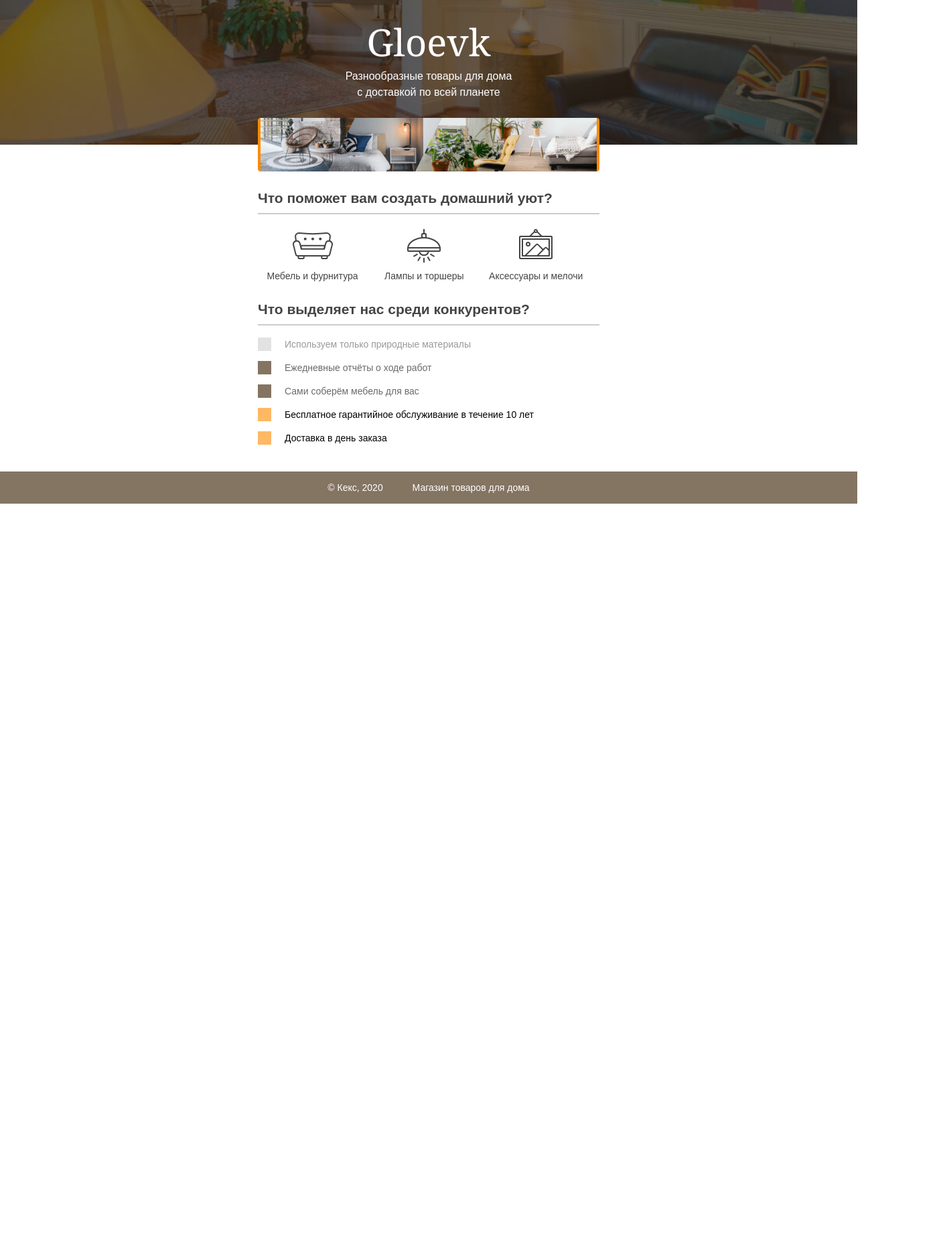
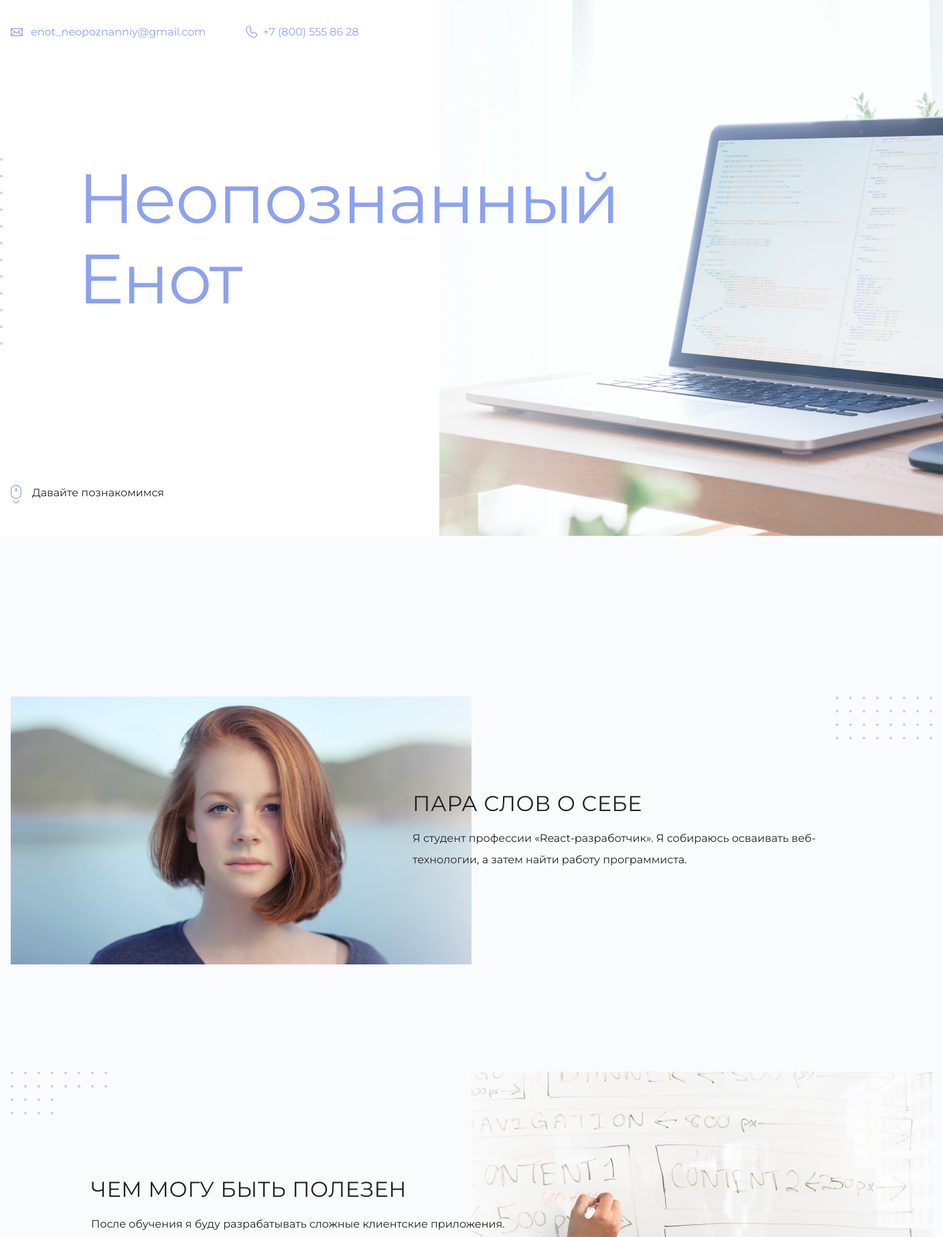
Before and after one commit to vokiss/myFirstRepo, a plain HTML site: page index.html in a window 1280 px wide. Shown: the top 1847 px of the page at 67% size, 1408 px wide, since content can reach past the window. Before the commit the page ends 800 px from the top, so only its background shows below. Drawn offline with Linux system fonts and the light colour scheme.

Commit message:
Add files via upload

```diff
--- a/index.html
+++ b/index.html
@@ -1,41 +1,50 @@
 <!DOCTYPE html>
 <html lang="ru">
   <head>
-    <meta charset="utf-8">
-    <title>Магазин товаров для дома</title>
+    <meta charset="UTF-8">
     <link rel="stylesheet" href="style.css">
+    <link href="https://fonts.googleapis.com/css?family=Montserrat:400,500,700|Old+Standard+TT&display=swap&subset=cyrillic" rel="stylesheet">
+    <title>Сайт-портфолио</title>
   </head>
+
   <body>
-    <header class="site-header">
+    <header class="page-header">
       <div class="container">
-        <h1>Gloevk</h1>
-        <p>Разнообразные товары для дома с доставкой по всей планете</p>
-        <img src="img/gloevk-examples.png" width="510" height="80" alt="Примеры интерьеров">
+        <a class="header-email" href="mailto:enot_neopoznanniy@gmail.com">enot_neopoznanniy@gmail.com</a>
+        <a class="header-phone" href="tel:+78005558628">+7 (800) 555 86 28</a>
       </div>
     </header>
 
-    <section class="features">
-      <h2>Что поможет вам создать домашний уют?</h2>
-      <p class="feature-furniture">Мебель и фурнитура</p>
-      <p class="feature-lighting">Лампы и торшеры</p>
-      <p class="feature-accessories">Аксессуары и мелочи</p>
-    </section>
+    <main>
+      <section class="hero-image">
+        <div class="container">
+          <h1 class="heading">Неопознанный Енот</h1>
+          <p><!-- Тут ваш id на сайте Академии --></p>
+        </div>
+      </section>
 
-    <section class="advantages">
-      <h2>Что выделяет нас среди конкурентов?</h2>
-      <ul class="advantages-list">
-        <li class="advantages-item">Используем только природные материалы</li>
-        <li class="advantages-item standard">Ежедневные отчёты о ходе работ</li>
-        <li class="advantages-item standard">Сами соберём мебель для вас</li>
-        <li class="advantages-item vip">Бесплатное гарантийное обслуживание в течение 10 лет</li>
-        <li class="advantages-item vip">Доставка в день заказа</li>
-      </ul>
-    </section>
+      <section class="intro">
+        <div class="container">
+          <h2 class="subheading">Давайте познакомимся</h2>
+          <figure class="user-image">
+            <img src="files/user.jpg" width="928" height="536" alt="Фотография Неопознанного Енота">
+          </figure>
+          <div>
+            <h3>Пара слов о себе</h3>
+            <p>Я студент профессии «React-разработчик». Я собираюсь осваивать веб-технологии, а затем найти работу программиста.</p>
+          </div>
+          <div>
+            <h3>Чем могу быть полезен</h3>
+            <p>После обучения я буду разрабатывать сложные клиентские приложения.</p>
+          </div>
+      </section>
+    </main>
 
-    <footer class="site-footer">
+    <footer class="page-footer">
       <div class="container">
-        <p>© Кекс, 2020</p>
-        <p>Магазин товаров для дома</p>
+        <a class="footer-email" href="mailto:enot_neopoznanniy@gmail.com">enot_neopoznanniy@gmail.com</a>
+        <a class="footer-phone" href="tel:+78005558628">+7 (800) 555 86 28
+        </a>
       </div>
     </footer>
   </body>
--- a/style.css
+++ b/style.css
@@ -1,127 +1,355 @@
 body {
+  position: relative;
   margin: 0;
-  padding: 0;
-  font-family: "Arial", sans-serif;
-  font-size: 14px;
-  line-height: 20px;
-  color: #444444;
-}
-
-h1 {
-  width: 255px;
-  margin: 0 auto 8px;
-  font-family: "Georgia", serif;
-  text-align: center;
-  font-weight: normal;
-  font-size: 56px;
-  line-height: 64px;
-}
-
-h2 {
-  border-bottom: 2px solid #cccccc;
-  padding-bottom: 12px;
+  min-width: 1408px;
+  font-family: "Montserrat", "Helvetica", "Arial", sans-serif;
+  font-size: 16px;
+  line-height: 32px;
+  color: #222222;
+  background-image: url("img/hero-bg.jpg");
+  background-repeat: no-repeat;
+  background-position-y: top;
+  background-position-x: calc(50vw + 16px);
 }
 
 .container {
-  width: 510px;
+  max-width: 1408px;
   margin: 0 auto;
-  padding: 0 20px;
+  padding: 0 16px;
 }
 
-.site-header {
-  min-width: 550px;
-  height: 186px;
-  margin-bottom: 70px;
-  padding-top: 30px;
-  background: #847462 no-repeat center url("img/gloevk-bg.jpg");
-  background-size: cover;
-  color: #ffffff;
+.page-header {
+  margin: 0 0 140px;
+  padding: 32px 0;
 }
 
-.site-header p {
-  width: 255px;
-  margin: 0 auto 26px;
-  text-align: center;
-  font-size: 16px;
-  line-height: 24px;
+.page-header a {
+  margin-right: 56px;
+  padding-bottom: 10px;
+  padding-top: 10px;
+  color: #8da2ed;
+  text-decoration: none;
+  background-repeat: no-repeat;
+  background-position: left;
 }
 
-.site-header img {
-  display: block;
-  margin: 0 auto;
+.page-header a:focus,
+.page-header a:hover {
+  border-bottom: 1px solid #8da2ed;
+  filter: hue-rotate(50deg);
 }
 
-.features {
-  width: 510px;
-  margin: 0 auto 30px;
-  padding: 0 20px;
+.page-header a:active {
+  filter: hue-rotate(0);
+  opacity: 0.6;
 }
 
-.features p {
-  display: inline-block;
-  vertical-align: top;
-  width: 30%;
-  margin: 0 5px;
-  background-repeat: no-repeat;
-  background-position: center top;
-  text-align: center;
+.header-email {
+  padding-left: 30px;
+  background-image: url("img/icon-email-header.svg");
 }
 
-.feature-furniture {
-  padding-top: 65px;
-  background-image: url("img/furniture.svg");
+.header-phone {
+  padding-left: 25px;
+  background-image: url("img/icon-phone-header.svg");
 }
 
-.feature-lighting {
-  padding-top: 65px;
-  background-image: url("img/lighting.svg");
+.hero-image {
+  position: relative;
+  height: 564px;
 }
 
-.feature-accessories {
-  padding-top: 65px;
-  background-image: url("img/accessories.svg");
+.hero-image .container {
+  padding-left: 0;
+  padding-right: 0;
+  background-image: url("img/dotted-border-v.svg");
+  background-repeat: repeat-y;
+  background-position: top left;
 }
 
-.advantages {
-  width: 510px;
-  margin: 0 auto 40px;
-  padding: 0 20px;
+.heading {
+  margin: 0 0 40px;
+  padding-left: 116px;
+  width: 928px;
+  font-size: 104px;
+  line-height: 120px;
+  letter-spacing: -2px;
+  font-weight: 400;
+  color: #8da2ed;
 }
 
-.advantages-list {
-  padding: 0;
-  list-style: none;
+.hero-image p {
+  margin: 0;
+  padding-left: 128px;
+  padding-bottom: 16px;
+  font-size: 32px;
+  line-height: 48px;
 }
 
-.advantages-item {
-  margin-bottom: 15px;
-  padding-left: 20px;
-  border-left: 20px solid #e2e2e2;
-  color: #999999;
+.intro {
+  margin: 0 0 160px;
+  padding-top: 240px;
+  padding-bottom: 80px;
+  background-color: #fafbfd;
 }
 
-.standard {
-  border-color: #847462;
-  color: #6a6a6a;
+.subheading {
+  margin: 0 0 56px;
+  font-size: 72px;
+  line-height: 104px;
+  font-weight: 400;
+  color: #8da2ed;
 }
 
-.vip {
-  border-color: #ffb864;
-  color: #000000;
+.intro .container {
+  position: relative;
 }
 
-.site-footer {
-  min-width: 550px;
-  background-color: #847462;
-  color: #ffffff;
+.intro .subheading {
+  position: absolute;
+  top: -320px;
+  left: 48px;
+  font-size: 16px;
+  line-height: 32px;
+  color: #222222;
 }
 
-.site-footer .container {
-  text-align: center;
+.intro .subheading::before {
+  position: absolute;
+  content: "";
+  top: 4px;
+  left: -32px;
+  width: 16px;
+  height: 28px;
+  background-image: url("img/icon-scroll.svg");
+  background-repeat: no-repeat;
 }
 
-.site-footer p {
-  display: inline-block;
-  vertical-align: middle;
-  padding: 0 20px;
+.user-image {
+  margin: 0 0 32px;
+  position: absolute;
+  top: 0;
+  left: 0;
 }
+
+.user-image img {
+  width: 688px;
+  height: 400px;
+  margin-left: 16px;
+  object-fit: cover;
+}
+
+.intro .container div {
+  position: relative;
+  display: flex;
+  flex-direction: column;
+  justify-content: center;
+  margin: 0 120px 160px;
+  min-height: 400px;
+}
+
+.intro .user-image + div {
+  margin-left: 600px;
+}
+
+.intro .container > div::before,
+.intro .container > div::after {
+  position: absolute;
+  content: "";
+  background-repeat: no-repeat;
+}
+
+.intro .container div:nth-of-type(1)::before {
+  top: 0;
+  right: -120px;
+  width: 144px;
+  height: 64px;
+  background-image: url("img/decor-dots1.svg");
+}
+
+.intro .container div:nth-of-type(2)::before {
+  top: 0;
+  left: -120px;
+  width: 144px;
+  height: 64px;
+  background-image: url("img/decor-dots2.svg");
+}
+
+.intro h3 {
+  margin: 0 0 16px;
+  width: 688px;
+  font-size: 32px;
+  line-height: 40px;
+  font-weight: 400;
+  letter-spacing: 0.5px;
+  text-transform: uppercase;
+}
+
+.intro p {
+  margin: 0;
+  width: 688px;
+}
+
+.intro .container div:nth-of-type(2) {
+  margin-right: 0;
+  background-image: url("img/abilities.jpg");
+  background-position: right;
+  background-repeat: no-repeat;
+}
+
+.intro .container .skills {
+  min-height: unset;
+}
+
+.skills::before {
+  top: 0;
+  right: -120px;
+  width: 64px;
+  height: 64px;
+  background-image: url("img/decor-dots3.svg");
+}
+
+.skills::after {
+  bottom: -56px;
+  left: -120px;
+  width: 64px;
+  height: 24px;
+  background-image: url("img/decor-dots4.svg");
+}
+
+.skills h3 {
+  margin-bottom: 56px;
+}
+
+.skills-list {
+  position: relative;
+  display: flex;
+  margin: 0;
+  padding: 0;
+}
+
+.skills-list dt {
+  flex-shrink: 0;
+  padding-left: 82px;
+  width: 480px;
+  height: 72px;
+  font-size: 24px;
+  letter-spacing: 1px;
+  background-repeat: no-repeat;
+  background-position: left;
+}
+
+.skill-html {
+  background-image: url("img/icon-html.svg");
+}
+
+.skill-css {
+  margin-left: 48px;
+  background-image: url("img/icon-css.svg");
+}
+
+.level {
+  position: absolute;
+  top: 32px;
+  margin: 4px 0 16px;
+  padding: 0;
+  height: 32px;
+  width: 478px;
+  font-size: 0;
+  background-color: #ffffff;
+  border: 1px solid #dee5fb;
+}
+
+.skill-html + .level {
+  left: 82px;
+}
+
+.skill-css + .level {
+  left: 690px;
+}
+
+.skills .level div {
+  margin: 4px;
+  height: 24px;
+  min-height: unset;
+  background-color: #8da2ed;
+  background-image: url("img/progress-pattern.svg");
+}
+
+.button {
+  position: relative;
+  margin: auto 72px -10px;
+  padding: 10px 0 10px 28px;
+  display: block;
+  font-size: 20px;
+  letter-spacing: 0.5px;
+  text-decoration: none;
+  text-transform: uppercase;
+  color: #8da2ed;
+  border: 1px solid #8da2ed;
+}
+
+.button::before {
+  position: absolute;
+  content: "";
+  width: 20px;
+  height: 20px;
+  top: 14px;
+  left: 29px;
+  background-image: url("img/icon-open-page.svg");
+}
+
+.button:focus,
+.button:hover {
+  margin-bottom: -10px;
+  color: #ffffff;
+  border-color: #c98ded;
+  background-color: #c98ded;
+  transition: border-color 150ms, background-color 150ms;
+}
+
+.button:active {
+  opacity: 0.6;
+}
+
+.button:focus::before,
+.button:hover::before,
+.button:active::before {
+  filter: brightness(100);
+}
+
+.page-footer {
+  padding: 40px 0;
+  background-color: #8da2ed;
+}
+
+.page-footer a {
+  margin-right: 56px;
+  padding-bottom: 10px;
+  padding-top: 10px;
+  color: #ffffff;
+  text-decoration: none;
+  background-repeat: no-repeat;
+  background-position: left;
+  opacity: 0.8;
+}
+
+.page-footer a:focus,
+.page-footer a:hover {
+  opacity: 1;
+  border-bottom: 1px solid #ffffff;
+}
+
+.page-footer a:active {
+  opacity: 0.6;
+}
+
+.footer-email {
+  padding-left: 30px;
+  background-image: url("img/icon-email-footer.svg");
+}
+
+.footer-phone {
+  padding-left: 25px;
+  background-image: url("img/icon-phone-footer.svg");
+}
```
Also changed, not shown: files/user.jpg (added), img/abilities.jpg (added), img/decor-dots1.svg (added), img/decor-dots2.svg (added), img/decor-dots3.svg (added), img/decor-dots4.svg (added), img/dotted-border-v.svg (added), img/hero-bg.jpg (added), img/icon-css.svg (added), img/icon-email-footer.svg (added), img/icon-email-header.svg (added), img/icon-html.svg (added), img/icon-open-page.svg (added), img/icon-phone-footer.svg (added), 3 more files.
